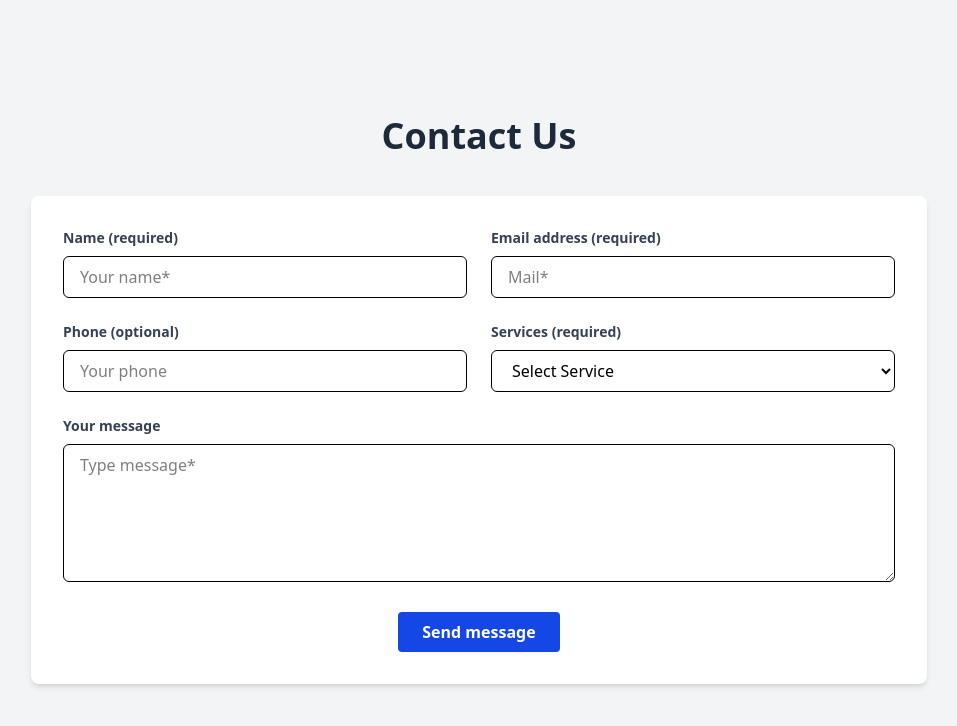
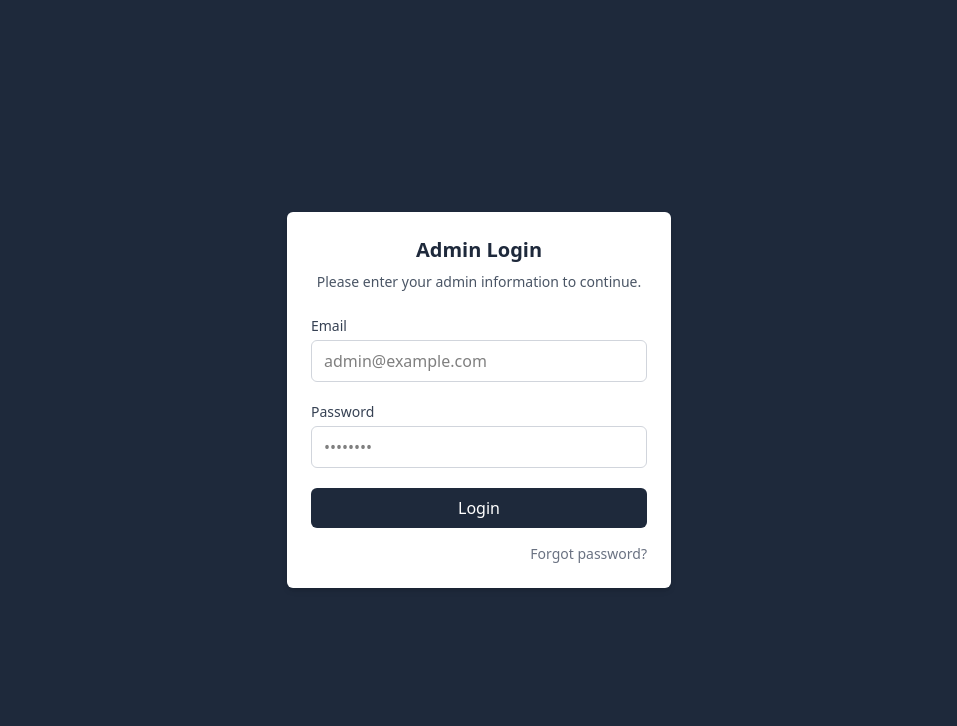
Before and after one commit to HasanAlsaafen/Gutenberg, a React (Vite) app: page / in a window 1280 px wide. Shown: the top 726 px of the page, without its empty margins (161-1118 px from the left). Built offline with nearby package versions, Linux system fonts and the light colour scheme.

Commit message:
Initial commit: Add admin login page

```diff
--- a/src/App.jsx
+++ b/src/App.jsx
@@ -1,13 +1,13 @@
 
 
 import './index.css'
-import ContactForm from './ContactForm';
+import AdminLogin from './Components/AdminLogin';
 
 function App() {
   return (
-    <>
-      <ContactForm />
-    </>
+    <div>
+      <AdminLogin />
+    </div>
   );
 }
 
--- /dev/null
+++ b/src/Components/AdminLogin.jsx
@@ -0,0 +1,67 @@
+import { useState } from 'react';
+
+export default function AdminLogin() {
+  const [email, setEmail] = useState('');
+  const [password, setPassword] = useState('');
+
+  const handleSubmit = (e) => {
+    e.preventDefault();
+    console.log("Logging in as admin:", email, password);
+  };
+
+  return (
+    <main className="min-h-screen bg-[#1e293b] flex items-center justify-center px-4">
+      <section className="bg-white p-6 rounded-md shadow-md w-full max-w-sm">
+        <header>
+          <h1 className="text-xl font-semibold text-center text-[#1e293b] mb-2">Admin Login</h1>
+          <p className="text-center text-gray-600 mb-6 text-sm">
+                   Please enter your admin information to continue.
+          </p>
+        </header>
+
+        <form onSubmit={handleSubmit} className="space-y-5">
+          <div>
+            <label htmlFor="email" className="block text-sm text-gray-700 mb-1">
+              Email
+            </label>
+            <input
+              id="email"
+              type="email"
+              className="w-full px-3 py-2 border border-gray-300 rounded-md focus:outline-none focus:ring-2 focus:ring-[#1e293b]"
+              value={email}
+              onChange={(e) => setEmail(e.target.value)}
+              required
+              placeholder="admin@example.com"
+            />
+          </div>
+
+          <div>
+            <label htmlFor="password" className="block text-sm text-gray-700 mb-1">
+              Password
+            </label>
+            <input
+              id="password"
+              type="password"
+              className="w-full px-3 py-2 border border-gray-300 rounded-md focus:outline-none focus:ring-2 focus:ring-[#1e293b]"
+              value={password}
+              onChange={(e) => setPassword(e.target.value)}
+              required
+              placeholder="••••••••"
+            />
+          </div>
+
+          <button
+            type="submit"
+            className="w-full bg-[#1e293b] text-white py-2 rounded-md hover:bg-[#0f172a] transition duration-200"
+          >
+            Login
+          </button>
+        </form>
+
+        <p className="text-sm text-right text-gray-500 hover:underline cursor-pointer mt-4">
+          Forgot password?
+        </p>
+      </section>
+    </main>
+  );
+}
```
Also changed, not shown: src/Components/ContactForm.jsx (renamed from src/ContactForm.jsx), 1 other file (tests, documents, lock files or other folders).
